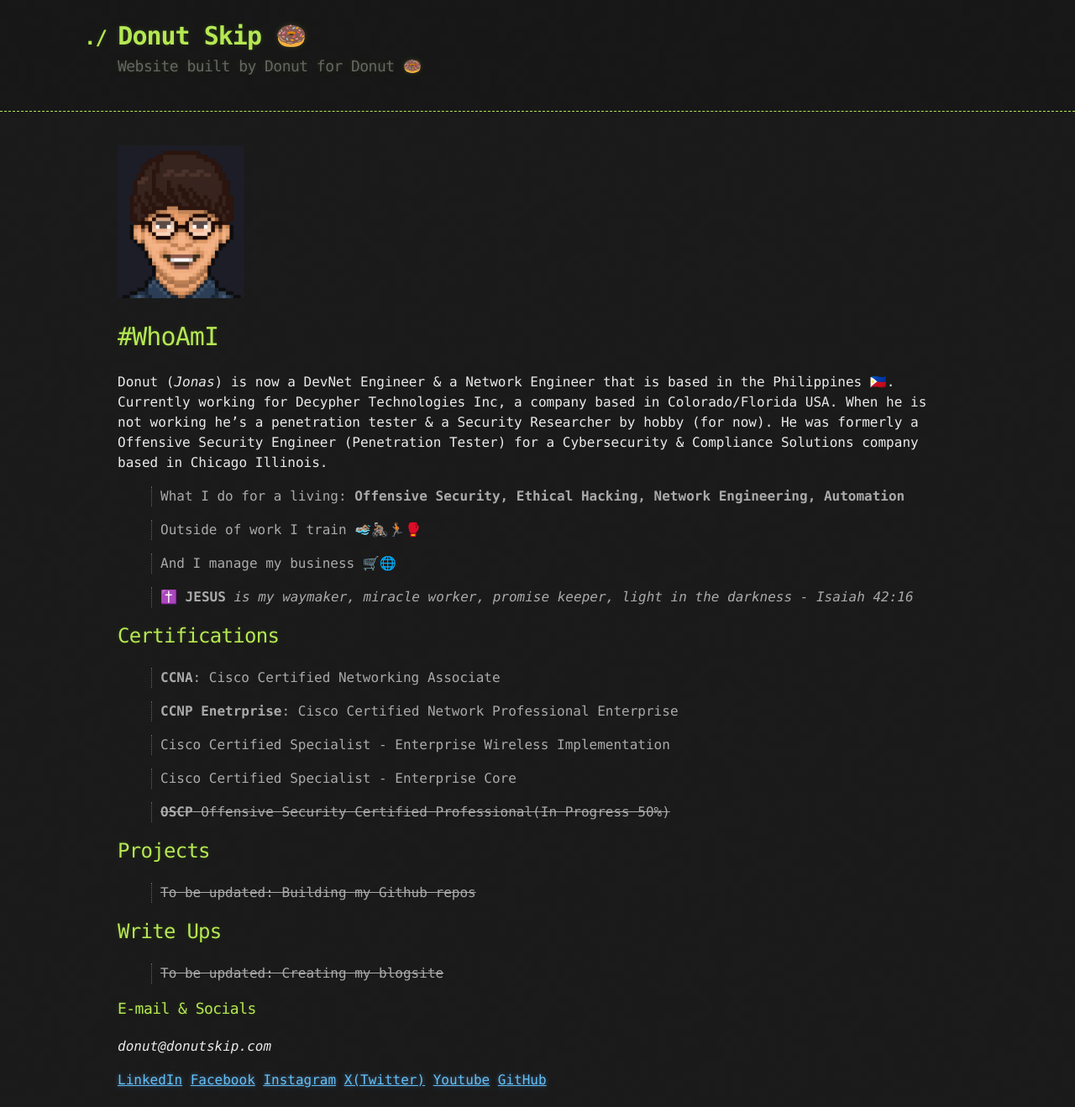
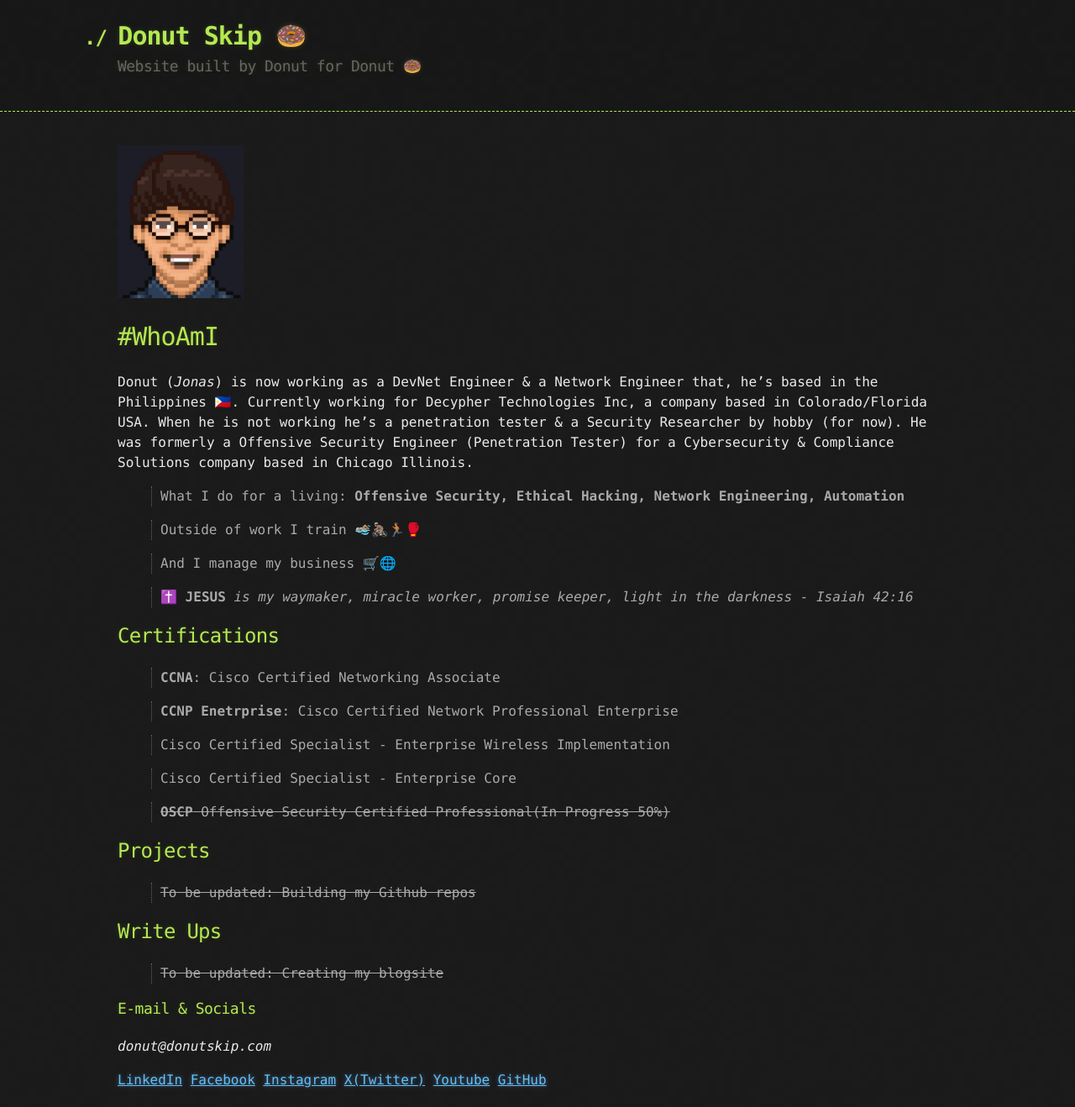
Before and after one commit to donutskip/donutskip_website2.0, a Jekyll site: the page built from index.md, in a window 1280 px wide. Shown: the whole page at 84% size. Built offline with Jekyll 4.4.1, drawn with Linux system fonts in a browser that asks for light colours.

Commit message:
Update index.md

```diff
--- a/index.md
+++ b/index.md
@@ -5,7 +5,7 @@ layout: default
 ![Donut](assets/images/me2.png){:class="resized-image"}
 # #WhoAmI
 
-Donut (_Jonas_) is now a DevNet Engineer & a Network Engineer that is based in the Philippines 🇵🇭. Currently working for Decypher Technologies Inc, a company based in Colorado/Florida USA. When he is not working he's a penetration tester & a Security Researcher by hobby (for now). He was formerly a Offensive Security Engineer (Penetration Tester) for a Cybersecurity & Compliance Solutions company based in Chicago Illinois.
+Donut (_Jonas_) is now working as a DevNet Engineer & a Network Engineer that, he's based in the Philippines 🇵🇭. Currently working for Decypher Technologies Inc, a company based in Colorado/Florida USA. When he is not working he's a penetration tester & a Security Researcher by hobby (for now). He was formerly a Offensive Security Engineer (Penetration Tester) for a Cybersecurity & Compliance Solutions company based in Chicago Illinois.
 
 > What I do for a living: **Offensive Security, Ethical Hacking, Network Engineering, Automation**
 
```
